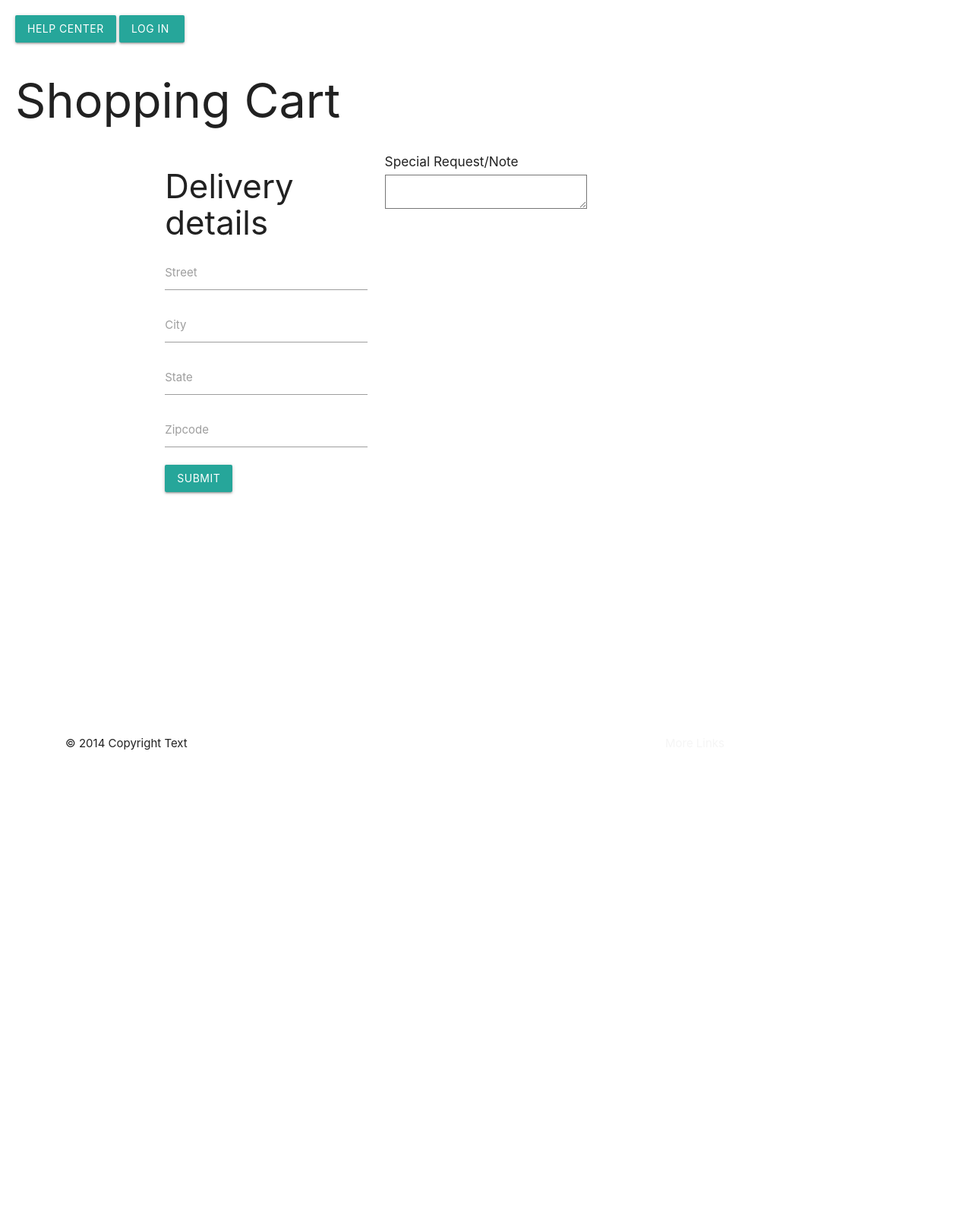
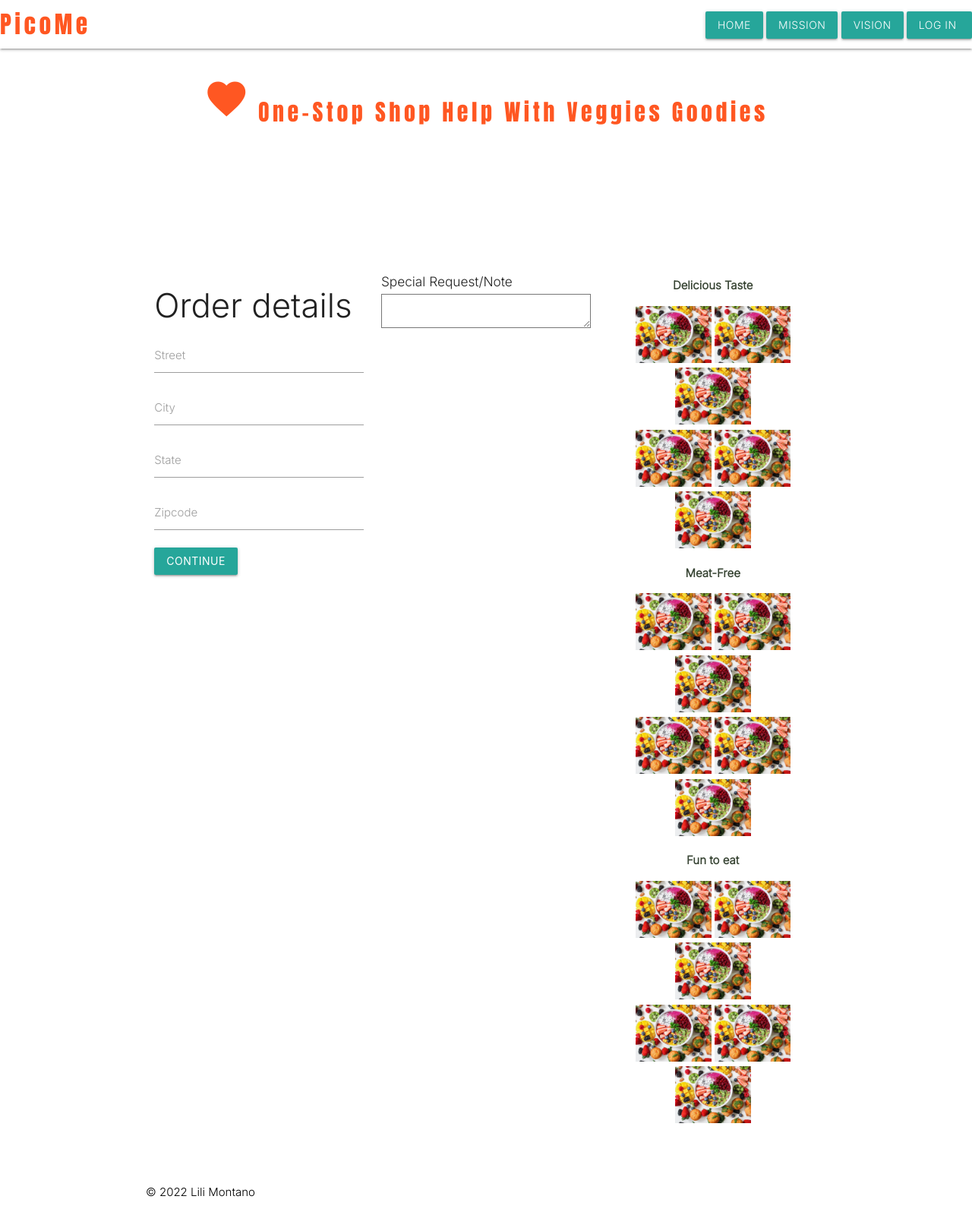
Before and after one commit to lilibella28/PicoMe, a Node server app: page /orders/new in a window 1280 px wide. Shown: the whole page at 76% size. Before the commit the page ends 988 px from the top, so only its background shows below. Run offline with Node 20, Linux system fonts and the light colour scheme; some libraries are stand-ins or nearby versions.

Commit message:
Updates Style

```diff
--- a/controllers/orders.js
+++ b/controllers/orders.js
@@ -14,19 +14,21 @@ function index(req, res) {
 function show(req, res) {
 	Order.findById(req.params.id, function(err,order ){
 		res.render('orders/show', {
-			title: 'Welcome to Pico',
+			title: 'Welcome to PicoMe',
 			order: order,
 			// groceries: groceries,
 		});
+		res.render('orders/accept')
 	})
 
 }
 
 function newAdd(req, res) {
-	res.render('orders/new', { title: 'Shopping Cart' });
+	res.render('orders/new', { title: 'Welcome to PicoMe' });
 }
 
 function create(req, res) {
+	req.body.user = req.user._id
 	const order = new Order(req.body);
 	order.save(function (err) {
 		console.log(err, ' this err order');
@@ -36,9 +38,21 @@ function create(req, res) {
 	});
 }
 
+// function finalShow(req, res){
+// 	Order.findById(req.params.id, function(err,order ){
+// 		res.render('orders/accept', {
+// 			title: 'Welcome to PicoMe',
+// 			order: order,
+// 			// groceries: groceries,
+// 		});
+// 	})
+// }
+
 module.exports = {
+	// finalShow,
 	index,
 	show,
 	new: newAdd,
 	create,
+
 };
--- a/public/stylesheets/style.css
+++ b/public/stylesheets/style.css
@@ -1,18 +1,28 @@
 
 body{
 
-padding: 20px;
-}
-
-header{
-
-  height: 300px;
+  font-family: 'Inter', sans-serif;
+  margin: 0 auto
 }
 
 
 
-footer {
-  position: relative;
-  top: 300px;
-  right: 120px;
+.logoLili{
+  font-size: 30px;
+  font-family: 'Anton', sans-serif;
+  letter-spacing: 0.3rem;
 }
+
+
+header{
+height: 350px;
+}
+
+.headerFood{
+    color: rgb(55, 68, 51);
+    font-weight: 700;
+}
+
+.circularImage{
+  border-radius: 50%;
+}
--- a/views/orders/new.ejs
+++ b/views/orders/new.ejs
@@ -5,7 +5,7 @@
     <div class=" container col s4">
 
         <form action="/orders" method="POST">
-     <h3>Delivery details</h3>
+            <h3>Order details</h3>
             <div class="input-field">
                 <input type="text" name="address">
                 <label for="street"> Street</label>
@@ -23,14 +23,88 @@
                 <input type="text" name="zipCode">
                 <label for="zipcode">Zipcode</label>
             </div>
-    <input type="submit" class="btn" >
+            <input type="submit" class="btn" value="continue">
 
 
     </div>
 
     <div class=" col s4">
         <h6>Special Request/Note</h6>
-<textarea  cols="30" rows="10"  name="message"></textarea>
+        <textarea cols="30" rows="10" name="message"></textarea>
+    </div>
+
+    <div class=" container col s4 row">
+        <p class="center-align headerFood">Delicious Taste</p>
+        <div  class="center-align">
+        <img src="/images/pexels-photo-1092730.jpeg" alt="image" width="100px">
+
+
+        <img src="/images/pexels-photo-1092730.jpeg" alt="image" width="100px">
+
+
+
+        <img src="/images/pexels-photo-1092730.jpeg" alt="image" width="100px">
+    </div >
+
+    <div class="center-align">
+        <img src="/images/pexels-photo-1092730.jpeg" alt="image" width="100px">
+
+
+        <img src="/images/pexels-photo-1092730.jpeg" alt="image" width="100px">
+
+
+
+        <img src="/images/pexels-photo-1092730.jpeg" alt="image" width="100px">
+    </div>
+
+
+    <p class="center-align headerFood">Meat-Free</p>
+    <div  class="center-align">
+    <img src="/images/pexels-photo-1092730.jpeg" alt="image" width="100px">
+
+
+    <img src="/images/pexels-photo-1092730.jpeg" alt="image" width="100px">
+
+
+
+    <img src="/images/pexels-photo-1092730.jpeg" alt="image" width="100px">
+</div >
+
+<div class="center-align">
+    <img src="/images/pexels-photo-1092730.jpeg" alt="image" width="100px">
+
+
+    <img src="/images/pexels-photo-1092730.jpeg" alt="image" width="100px">
+
+
+
+    <img src="/images/pexels-photo-1092730.jpeg" alt="image" width="100px">
+</div>
+
+<p class="center-align headerFood">Fun to eat</p>
+<div  class="center-align">
+<img src="/images/pexels-photo-1092730.jpeg" alt="image" width="100px">
+
+
+<img src="/images/pexels-photo-1092730.jpeg" alt="image" width="100px">
+
+
+
+<img src="/images/pexels-photo-1092730.jpeg" alt="image" width="100px">
+</div >
+
+<div class="center-align">
+<img src="/images/pexels-photo-1092730.jpeg" alt="image" width="100px">
+
+
+<img src="/images/pexels-photo-1092730.jpeg" alt="image" width="100px">
+
+
+
+<img src="/images/pexels-photo-1092730.jpeg" alt="image" width="100px">
+</div>
+
+
     </div>
 
 
--- a/views/partials/footer.ejs
+++ b/views/partials/footer.ejs
@@ -6,14 +6,16 @@
       $("select").formSelect();
     });
   </script>
-  <footer>
-  <div class="footer-copyright">
-    <div class="container">
-    © 2014 Copyright Text
-    <a class="grey-text text-lighten-4 right" href="#!">More Links</a>
+
+
+ <footer class="page-footer white ">
+
+  <div class="footer-copyright black-text white ">
+    <div class="container left-align">
+    © 2022 Lili Montano
+
     </div>
   </div>
 </footer>
-
 </body>
 </html>
--- a/views/partials/header.ejs
+++ b/views/partials/header.ejs
@@ -7,11 +7,22 @@
   <link rel='stylesheet' href='/stylesheets/style.css' />
   <link rel="stylesheet" href="https://cdnjs.cloudflare.com/ajax/libs/materialize/1.0.0/css/materialize.min.css">
   <link href="https://fonts.googleapis.com/icon?family=Material+Icons" rel="stylesheet">
+  <link rel="preconnect" href="https://fonts.googleapis.com">
+<link rel="preconnect" href="https://fonts.gstatic.com" crossorigin>
+<link href="https://fonts.googleapis.com/css2?family=Anton&display=swap" rel="stylesheet">
+<link rel="preconnect" href="https://fonts.googleapis.com">
+<link rel="preconnect" href="https://fonts.gstatic.com" crossorigin>
+<link href="https://fonts.googleapis.com/css2?family=Inter:wght@300&display=swap" rel="stylesheet">
   <title><%= title %></title>
 </head>
 <body>
-
-    <a href="/orders" <%- title === 'All request' ? 'class="active"' : '' %> class="btn">Help center</a>
+   <header>
+     <nav class="#ffffff white">
+    <a href="#" class="brand-logo deep-orange-text logoLili">PicoMe</a>
+     <div class="right-align nav-wrapper">
+    <a href="/orders" <%- title === 'All request' ? 'class="active"' : '' %> class="btn">Home</a>
+    <a href="#" class="btn"> Mission</a>
+      <a href="#" class="btn"> Vision</a>
     <% if (user) { %>
 
       <a href="/orders/new" <%- title === 'new order' ? 'class="active"' : '' %> class="btn">New Order</a>
@@ -19,6 +30,8 @@
     <% } else { %>
       <a href="/auth/google" class="btn" >LOG IN&nbsp;</a>
     <% } %>
-
+  </div>
+</nav>
+<h2 class="center-align logoLili deep-orange-text"><i class=" medium material-icons prefix">favorite</i> One-Stop Shop Help With Veggies Goodies</h2>
+  </header>
   <main>
-    <h1><%= title %></h1>
```
Also changed, not shown: controllers/newItem.js (+48 -33 lines), views/orders/accept.ejs (added, +32 -0 lines), views/orders/index.ejs (+8 -3 lines), views/orders/show.ejs (+35 -21 lines), README.md, public/images/chocolate.jpeg (added), public/images/footerr.jpeg (added), public/images/help.webp (added), public/images/lettuce.jpeg (added), public/images/mandarina.webp (added), public/images/multiple.jpeg (added), public/images/pancakes.jpeg (added), public/images/pexels-photo-1132047.webp (added). Lines whose indentation alone changed are shown as unchanged.
